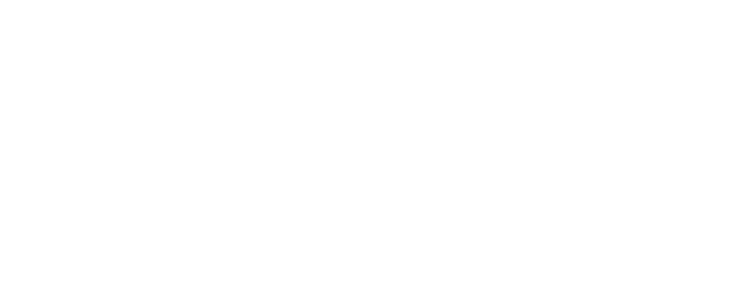
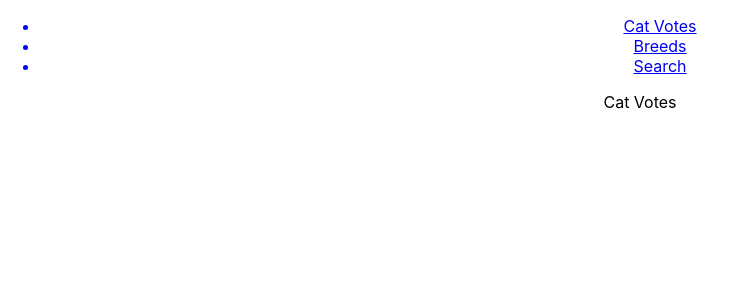
Before and after one commit to AgatBorn/CatApi_ReactJS, a React (Create React App) app: page / in a window 1280 px wide. Shown: the top 300 px of the page, without its empty margins (0-737 px from the left). Built offline with nearby package versions, Linux system fonts and the light colour scheme.

Commit message:
added navbar and containers

```diff
--- a/package.json
+++ b/package.json
@@ -8,6 +8,7 @@
     "@testing-library/user-event": "^7.2.1",
     "react": "^16.12.0",
     "react-dom": "^16.12.0",
+    "react-router-dom": "^5.1.2",
     "react-scripts": "3.3.0"
   },
   "scripts": {
--- a/src/App.js
+++ b/src/App.js
@@ -1,10 +1,23 @@
 import React from 'react';
+import { BrowserRouter as Router, Switch, Route } from 'react-router-dom'
 import './App.css';
+import NavBarContainer from './components/NavBarContainer'
+import CatVotesContainer from './components/CatVotesContainer'
+import BreedsContainer from './components/BreedsContainer'
+import SearchContainer from './components/SearchContainer'
 
 function App() {
   return (
-    <div className="App">
-    </div>
+    <Router>
+      <div className="App">
+        <NavBarContainer />
+          <Switch>
+            <Route path="/" exact component={CatVotesContainer}></Route>
+            <Route path="/breeds" component={BreedsContainer}></Route>
+            <Route path="/search" component={SearchContainer}></Route>
+          </Switch>
+      </div>
+    </Router>
   );
 }
 
--- /dev/null
+++ b/src/components/BreedsContainer.js
@@ -0,0 +1,10 @@
+import React from 'react';
+
+function BreedsContainer() {
+  return (
+    <div>Breeds
+    </div>
+  );
+}
+
+export default BreedsContainer;
--- /dev/null
+++ b/src/components/CatVotesContainer.js
@@ -0,0 +1,11 @@
+import React from 'react';
+
+function CatVotesContainer() {
+  return (
+    <div>
+      Cat Votes
+    </div>
+  );
+}
+
+export default CatVotesContainer;
--- /dev/null
+++ b/src/components/NavBarContainer.js
@@ -0,0 +1,16 @@
+import React from 'react';
+import { Link } from 'react-router-dom'
+
+function NavBarContainer() {
+  return (
+    <nav>
+        <ul>
+            <Link to="/"><li>Cat Votes</li></Link>
+            <Link to="/breeds"><li>Breeds</li></Link>
+            <Link to="/search"><li>Search</li></Link>
+        </ul>
+    </nav>
+  );
+}
+
+export default NavBarContainer;
--- /dev/null
+++ b/src/components/SearchContainer.js
@@ -0,0 +1,10 @@
+import React from 'react';
+
+function SearchContainer() {
+  return (
+    <div>Search
+    </div>
+  );
+}
+
+export default SearchContainer;
```
Also changed, not shown: 1 other file (tests, documents, lock files or other folders).
